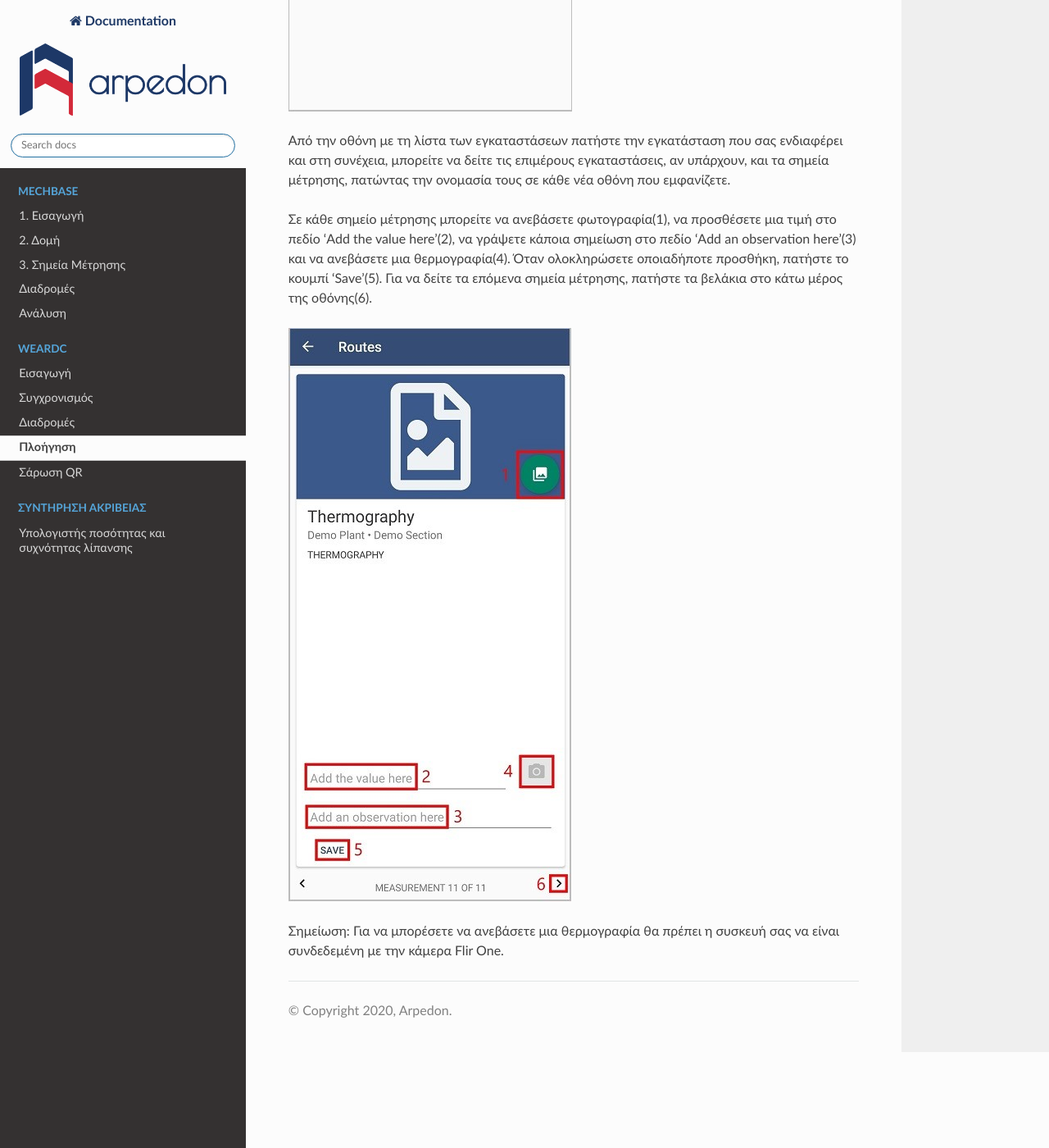
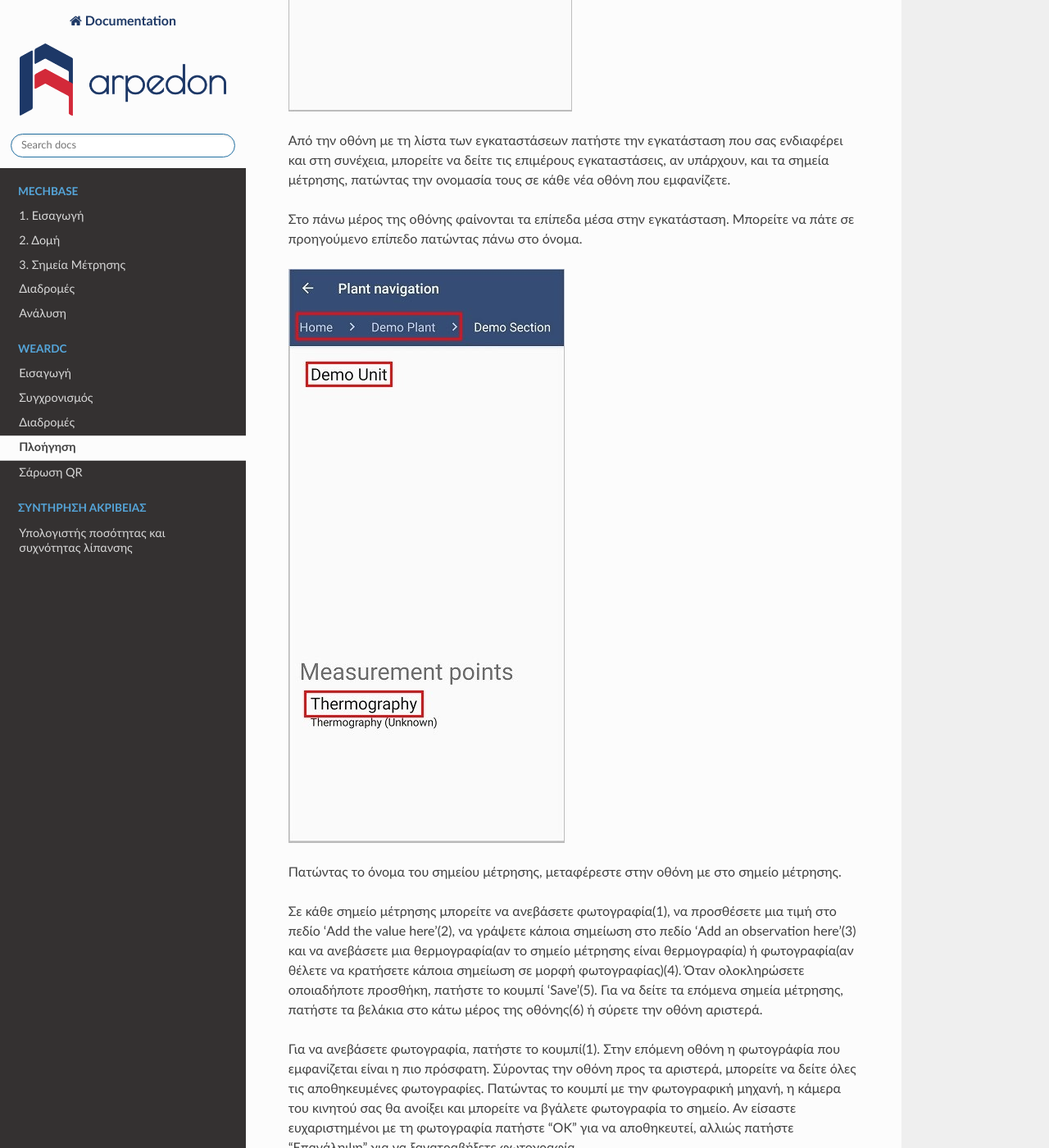
Before and after one commit to arpedon/docs, a Sphinx documentation site: the page built from docs/Maintenance/WearDC/navigation.rst, in a window 1280 px wide and 1400 px high, scrolled down 772 px. Shown: the whole window at 82% size. Built offline with Sphinx 7.4.7 and the Read the Docs theme 2.0.0, drawn with Linux system fonts in a browser that asks for light colours; some of the changed text lies outside the part shown.

Commit message:
Fixed documentation, added translation

```diff
--- a/docs/Maintenance/WearDC/introduction.rst
+++ b/docs/Maintenance/WearDC/introduction.rst
@@ -3,6 +3,8 @@
 
 Η εφαρμογή του WearDC σας δίνει τη δυνατότητα να έχετε πρόσβαση στις εγκαταστάσεις σας μέσω της κινητής σας συσκευής.
 
+Μπορείτε να εγκαταστήσετε την εφαρμογή από τον υπολογιστή σας στον σύνδεσμο https://play.google.com/store/apps/details?id=com.arpedon.weardc&hl=en_US ή από την εφαρμογή Google Play στο κινητό σας γράφοντας WEARDC One στην γραμμή αναζήτησης και στη συνέχεια πατώντας το κουμπί 'Εγκατάσταση'.
+
 Από την αρχική οθόνη μπορείτε άμεσα να δείτε τις διαδρομές που έχετε ορίσει, την πλήρη λίστα των εγκαταστάσεων και να σκανάρετε QR κωδικούς.
 
 .. image:: Introduction/introduction.jpg
--- a/docs/Maintenance/WearDC/navigation.rst
+++ b/docs/Maintenance/WearDC/navigation.rst
@@ -7,8 +7,20 @@
 
 Από την οθόνη με τη λίστα των εγκαταστάσεων πατήστε την εγκατάσταση που σας ενδιαφέρει και στη συνέχεια, μπορείτε να δείτε τις επιμέρους εγκαταστάσεις, αν υπάρχουν, και τα σημεία μέτρησης, πατώντας την ονομασία τους σε κάθε νέα οθόνη που εμφανίζετε.
 
-Σε κάθε σημείο μέτρησης μπορείτε να ανεβάσετε φωτογραφία(1), να προσθέσετε μια τιμή στο πεδίο ‘Add the value here’(2), να γράψετε κάποια σημείωση στο πεδίο ‘Add an observation here’(3) και να ανεβάσετε μια θερμογραφία(4). Όταν ολοκληρώσετε οποιαδήποτε προσθήκη, πατήστε το κουμπί ‘Save’(5). Για να δείτε τα επόμενα σημεία μέτρησης, πατήστε τα βελάκια στο κάτω μέρος της οθόνης(6).
+Στο πάνω μέρος της οθόνης φαίνονται τα επίπεδα μέσα στην εγκατάσταση. Μπορείτε να πάτε σε προηγούμενο επίπεδο πατώντας πάνω στο όνομα.
+
+.. image:: Navigation/navigation2.jpg
+
+Πατώντας το όνομα του σημείου μέτρησης, μεταφέρεστε στην οθόνη με στο σημείο μέτρησης.
+
+Σε κάθε σημείο μέτρησης μπορείτε να ανεβάσετε φωτογραφία(1), να προσθέσετε μια τιμή στο πεδίο ‘Add the value here’(2), να γράψετε κάποια σημείωση στο πεδίο ‘Add an observation here’(3) και να ανεβάσετε μια θερμογραφία(αν το σημείο μέτρησης είναι θερμογραφία) ή φωτογραφία(αν θέλετε να κρατήσετε κάποια σημείωση σε μορφή φωτογραφίας)(4). Όταν ολοκληρώσετε οποιαδήποτε προσθήκη, πατήστε το κουμπί ‘Save’(5). Για να δείτε τα επόμενα σημεία μέτρησης, πατήστε τα βελάκια στο κάτω μέρος της οθόνης(6) ή σύρετε την οθόνη αριστερά.
+
+Για να ανεβάσετε φωτογραφία, πατήστε το κουμπί(1). Στην επόμενη οθόνη η φωτογράφία που εμφανίζεται είναι η πιο πρόσφατη. Σύροντας την οθόνη προς τα αριστερά, μπορείτε να δείτε όλες τις αποθηκευμένες φωτογραφίες. Πατώντας το κουμπί με την φωτογραφική μηχανή, η κάμερα του κινητού σας θα ανοίξει και μπορείτε να βγάλετε φωτογραφία το σημείο. Αν είσαστε ευχαριστημένοι με τη φωτογραφία πατήστε 'OK' για να αποθηκευτεί, αλλιώς πατήστε 'Επανάληψη' για να ξανατραβήξετε φωτογραφία.
 
 .. image:: Navigation/mp.jpg
 
+Στο πεδίο 2, αν το σημείο μέτρησης δέχεται τιμή Optical boolean, επιλέξετε true ή false.
+
+ .. image:: Navigation/navigation-ob.jpg
+
 Σημείωση: Για να μπορέσετε να ανεβάσετε μια θερμογραφία θα πρέπει η συσκευή σας να είναι συνδεδεμένη με την κάμερα Flir One.
--- a/docs/Maintenance/WearDC/sync.rst
+++ b/docs/Maintenance/WearDC/sync.rst
@@ -1,8 +1,7 @@
 Συγχρονισμός
 =============
 
-Η εφαρμογή διαθέτει κουμπί συγχρονισμού με τη βάση δεδομένων. Σε περίπτωση που έχουν γίνει αλλαγές από την τελευταία φορά που ανοίξατε την εφαρμογή και δεν βρίσκετε διαδρομές, εγκαταστάσεις ή σημεία μέτρησης μέσω της εφαρμογής, πρέπει να πατήσετε το κουμπί ‘Sync’ για να συγχρονιστεί η εφαρμογή με τη βάση δεδομένων. Η ίδια διαδικασία πρέπει να γίνει αν συνδεθείτε με διαφορετικό λογαριασμό.
-O χρόνος της διαδικασία συγχρονισμού εξαρτάται από το μέγεθος των πληροφοριών  που καλείτε να ‘κατεβάσει’ η συσκευή.
+Η εφαρμογή διαθέτει κουμπί συγχρονισμού με τη βάση δεδομένων. Kατά την προετοιμασία για να βγείτε στο πεδίο για μέτρηση και ενώ βρίσκεστε σε δίκτυο wifi, πατήστε το κουμπί 'Sync' για να ενημερωθούν τα δεδομένα(σημεία, διαδρομές, επίπεδα).
 
 .. image:: Sync/sync-button.jpg
 
@@ -12,4 +11,6 @@ O χρόνος της διαδικασία συγχρονισμού εξαρτά
 
 Όταν ολοκληρωθεί ο συγχρονισμός εμφανίζεται το μήνυμα ΄Sync completed’.
 
+O χρόνος της διαδικασία συγχρονισμού εξαρτάται από το μέγεθος των πληροφοριών που καλείτε να ‘κατεβάσει’ η συσκευή.
+
 .. image:: Sync/sync-completed.jpg
```
Also changed, not shown: docs/Maintenance/WearDC/qrcode.rst (+10 -2 lines), docs/Maintenance/WearDC/Navigation/navigation-ob.jpg (added), docs/Maintenance/WearDC/Navigation/navigation2.jpg (added), docs/Maintenance/WearDC/Qr/qr-homepage.jpg (added), docs/Maintenance/WearDC/Qr/qr-mp.jpg (added), docs/Maintenance/WearDC/Routes/routes-mp.jpg (added), docs/Maintenance/WearDC/Routes/routes-ob.jpg (added), 10 other files.
